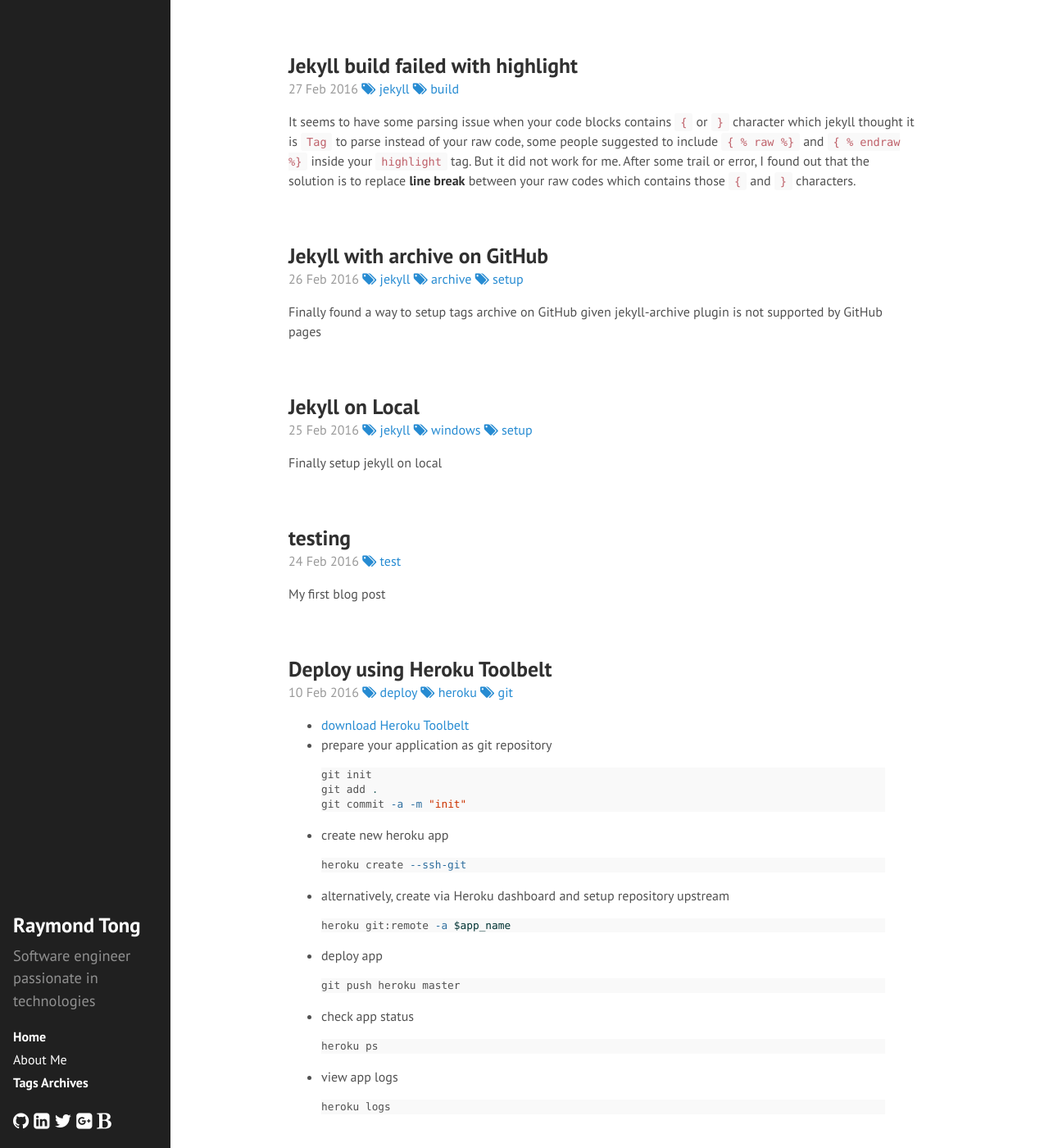
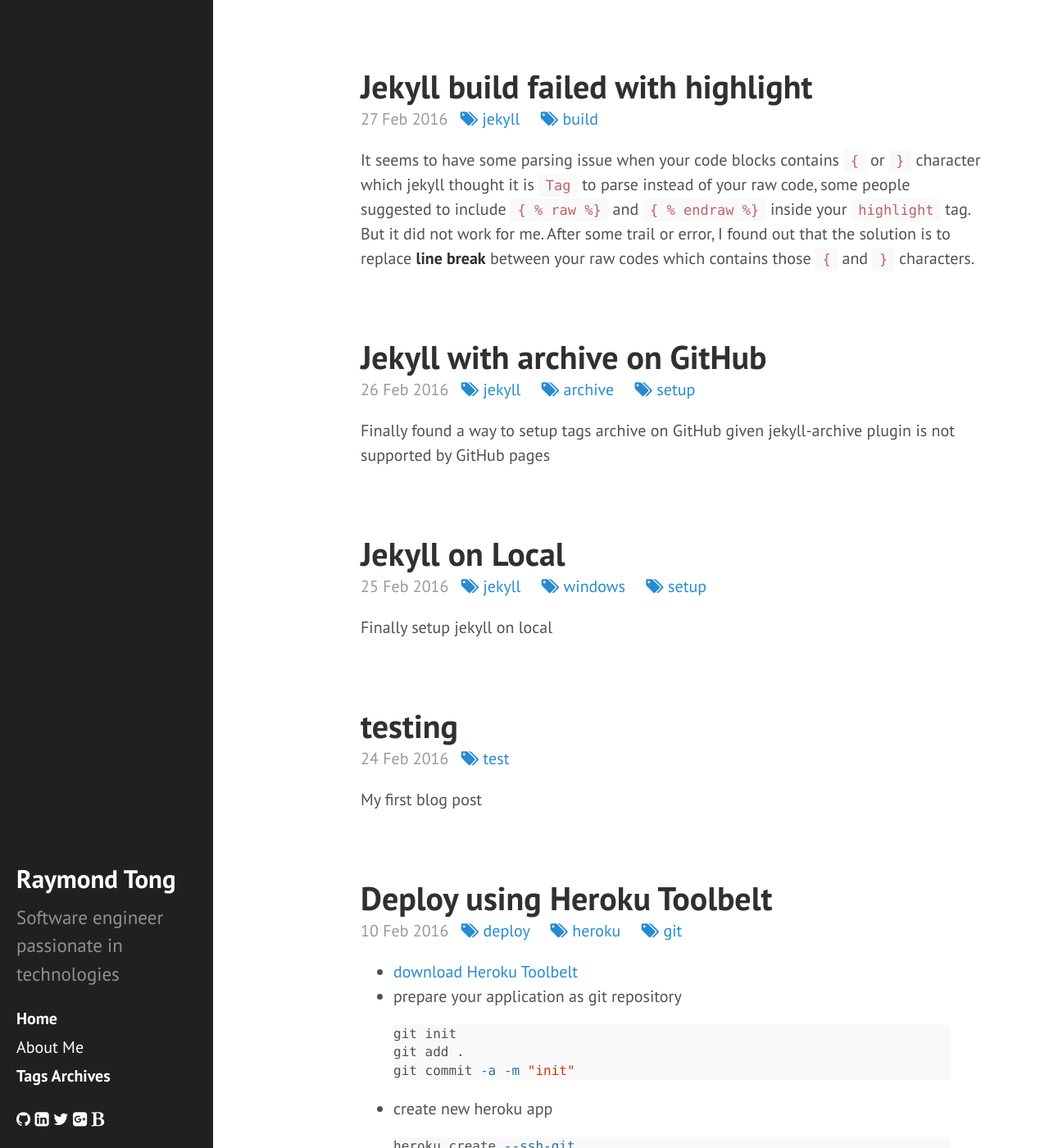
Before and after one commit to raytong82/raytong8, a Jekyll site: the page built from index.html, in a window 1280 px wide and 1400 px high. Shown: the whole window at 82% size. Built offline with Jekyll 4.4.1, drawn with Linux system fonts in a browser that asks for light colours; nearby versions of some CDN libraries; the list of posts is cut into pages by our own code.

Commit message:
tag style update

```diff
--- a/_layouts/blog_by_tag.html
+++ b/_layouts/blog_by_tag.html
@@ -1,9 +1,9 @@
 ---
 layout: default
 ---
-<div class="tag-header">
+<span class="tag-header">
   <i class="fa fa-tags"></i> {{ page.tag }}
-</div>
+</span>
 <div class="tag-container">
   {% if site.tags[page.tag] %}
     {% assign previous_index = -1 %}
--- a/public/css/raytong82.css
+++ b/public/css/raytong82.css
@@ -1,11 +1,5 @@
 /** override css */
-html {
-  font-size: 16px;
-}
-
-h1 {
-  font-size: 1.6rem;
-}
+.html {}
 
 .sidebar {
   padding: 0.5rem 0.5rem;
@@ -43,7 +37,6 @@
 /** side bar */
 .sidebar-icon-group {
   margin-top: 1rem;
-  font-size: 1.4rem;
 }
 
 i.fa.fa-github:hover {
@@ -53,22 +46,16 @@
   color: #5ae;
 }
 i.fa.fa-linkedin-square:hover {
-  color: #25f;
+  color: #27b;
 }
 i.fa.fa-google-plus-square:hover {
-  color: #f21;
+  color: #c43;
 }
 i.fa.fa-bold:hover {
-  color: #f70;
+  color: #e60;
 }
 
-/** tags archives */
-div.tag-header {
-  font-size: 2.0rem;
-  font-weight: bold;
-  color: #4a6;
-}
-
+/** tags */
 div.tag-year {
   margin-top: 1rem;
   font-size: 1.5rem;
@@ -80,33 +67,32 @@
   color: #999;
 }
 
-.tags-item:hover {
-  padding-left: 1rem;
+span.tag-header {
+  font-size: 2.0rem;
+  font-weight: bold;
+  color: #fff;
+  background-color: #268bd2;
+  border-radius: 4px;
+  padding-left: 0.5rem;
+  padding-right: 0.5rem;
 }
 
-div.tags-item > i.fa.fa-tags:hover {
-  color: #4a6;
-}
-div.tags-item > a:hover {
-  color: #4a6;
-  text-decoration: none;
+span.tags-item {
+  padding-left: 0.5rem;
+  padding-right: 0.5rem;
 }
 
-/** posts */
-span.post-tags > .tags-item >i.fa.fa-tags:hover {
-  color: #4a6;
-}
-span.post-tags > .tags-item > a:hover {
-  color: #4a6;
-  text-decoration: none;
+span.tags-item:hover {
+  color: #fff;
+  background-color: #268bd2;
+  border-radius: 4px;
 }
 
-/** post */
-span.page-tags > .tags-item > i.fa.fa-tags:hover {
-  color: #4a6;
+span.tags-item > i.fa.fa-tags:hover {
+  color: #fff;
 }
-span.page-tags > .tags-item > a:hover {
-  color: #4a6;
+span.tags-item > a:hover {
+  color: #fff;
   text-decoration: none;
 }
 
```
Also changed, not shown: tag/index.html (+6 -4 lines).
